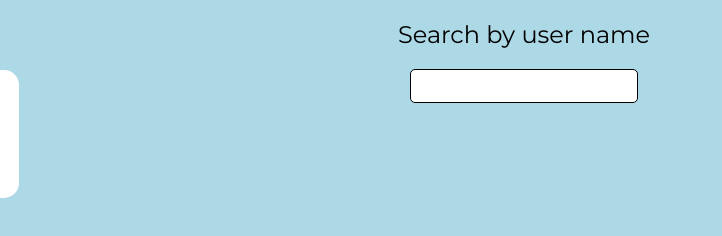
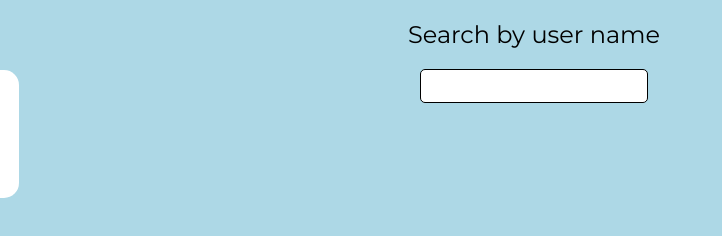
Before and after one commit to Kolumbryna22/Wyszukiwarka-uzytkownikow-na-githubie, a website: page index.html in a window 1280 px wide. Shown: the full height of the page, 201-923 px from the left. Drawn offline with nearby package versions, Linux system fonts and the light colour scheme.

Commit message:
Fix padding

```diff
--- a/sass/style.scss
+++ b/sass/style.scss
@@ -131,7 +131,7 @@ input {
 }
 
 .container {
-    padding-left: 170px;
+    padding-left: 190px;
 }
 
 .chooseMedia {
```
Also changed, not shown: css/style.css, 1 other file.
